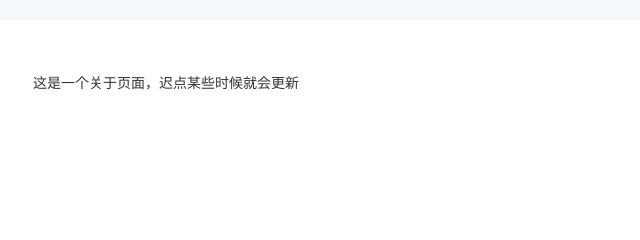
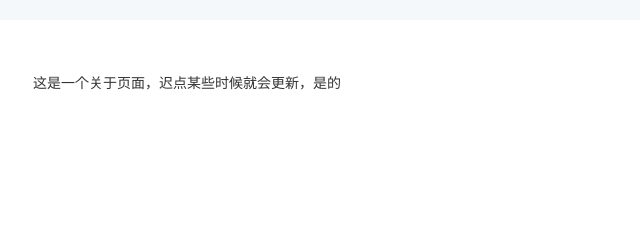
Before and after one commit to LoeiFy/loeify.github.io, a website: page docs/about/index.html in a window 1280 px wide. Shown: the part 270-510 px from the top of the page, 257-897 px from the left. Drawn offline with nearby package versions, Linux system fonts and the light colour scheme.

Commit message:
Updated by github action - 2024-02-08T15:19:37Z

```diff
--- a/docs/about/index.html
+++ b/docs/about/index.html
@@ -44,7 +44,7 @@ About
     <div>
 
 <div class="markdown-body">
-<p>这是一个关于页面，迟点某些时候就会更新</p>
+<p>这是一个关于页面，迟点某些时候就会更新，是的</p>
 </div>
 
     </div>
--- a/docs/assets/style.css
+++ b/docs/assets/style.css
@@ -321,6 +321,8 @@ ul {
 .markdown-body p {
   margin-top: 0;
   margin-bottom: 10px;
+  white-space: pre-wrap;
+  overflow-wrap: break-word;
 }
 .markdown-body blockquote {
   margin: 0;
```
Also changed, not shown: docs/posts/2118701974.html (+2 -4 lines).
